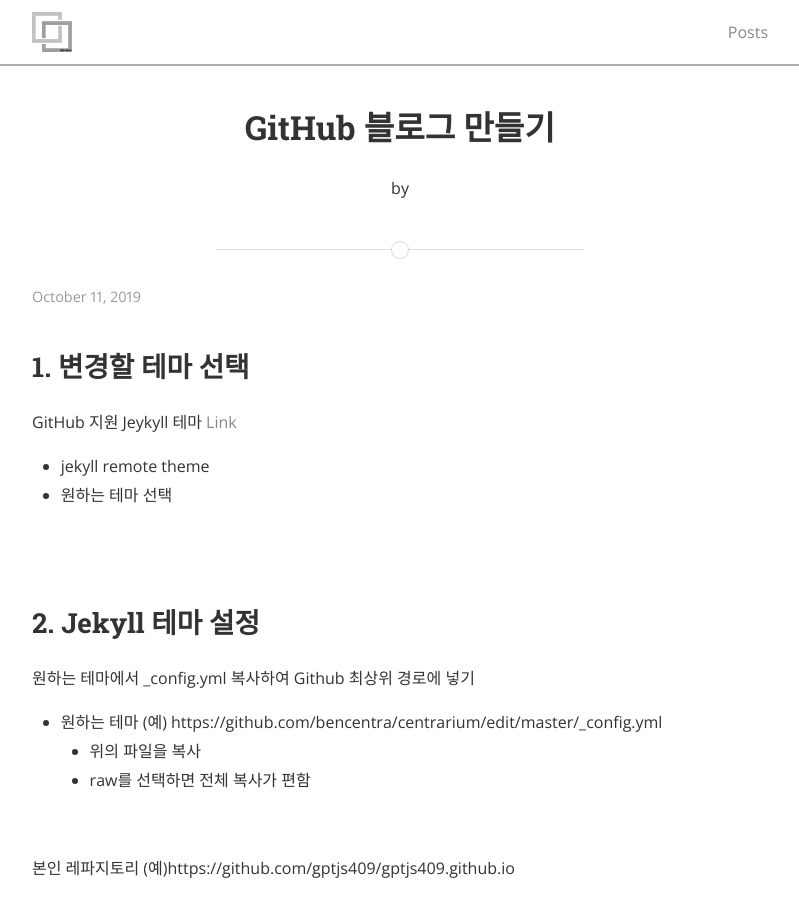
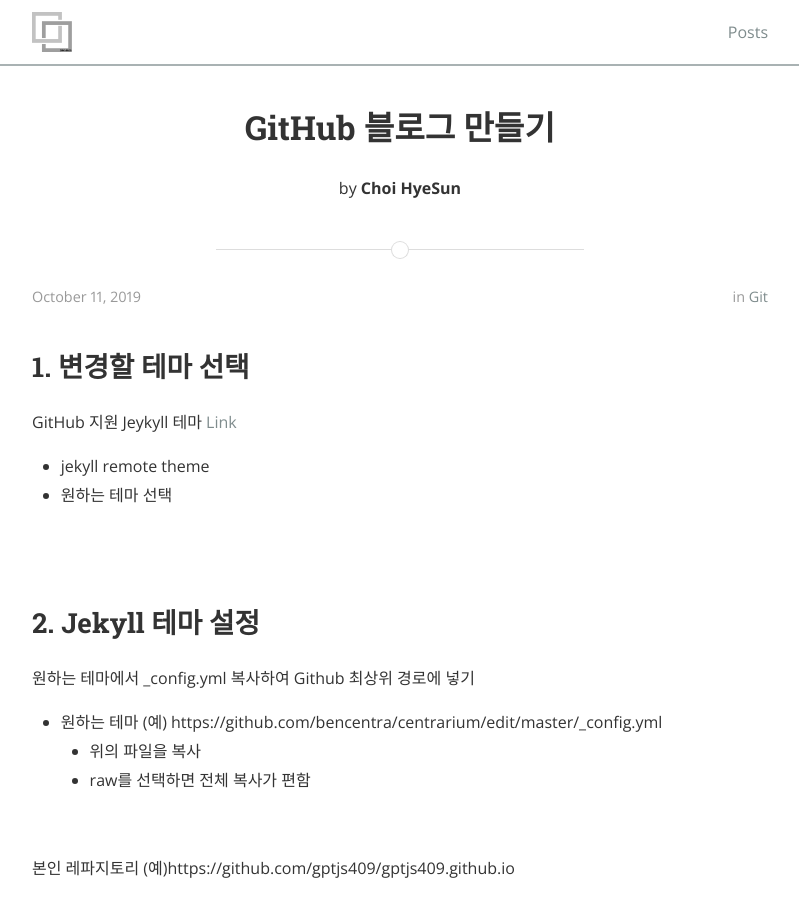
Before and after one commit to gptjs409/gptjs409.github.io, a Jekyll site: the page built from _posts/git/2019-10-11-theme-change.md, in a window 1280 px wide and 900 px high. Shown: the whole window, without its empty margins (240-1039 px from the left). Built offline with Jekyll 4.4.1, drawn with Linux system fonts in a browser that asks for light colours; nearby versions of some CDN libraries; our own code applies the rules of GitHub Pages for plain Markdown files.

Commit message:
#1 변경

```diff
--- a/_posts/git/2019-10-11-theme-change.md
+++ b/_posts/git/2019-10-11-theme-change.md
@@ -1,7 +1,9 @@
 ---
+layout: post
 title:  "GitHub 블로그 만들기"
-permalink: /git/blog/20191011234123
-last_modified_at: 2019-10-11T23:41:23+09:00
+date:   2019-10-11 23:41:23
+author: Choi HyeSun
+categories: git
 tags:
   - GitHub블로그
   - GitHubBlog
@@ -10,7 +12,6 @@ tags:
   - Jekyll
   - Git
   - 블로그
-
 ---
 
 ## 1. 변경할 테마 선택
```
